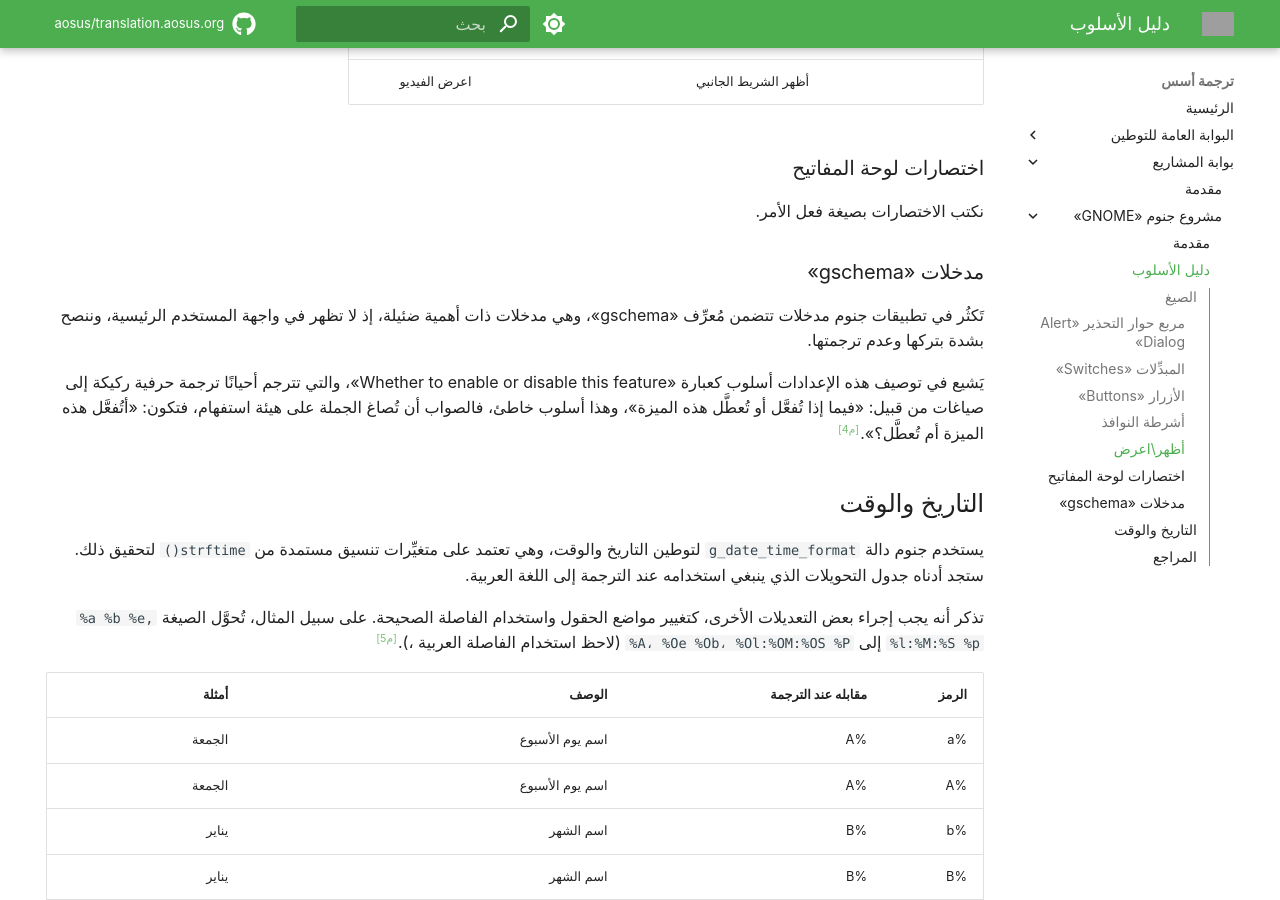
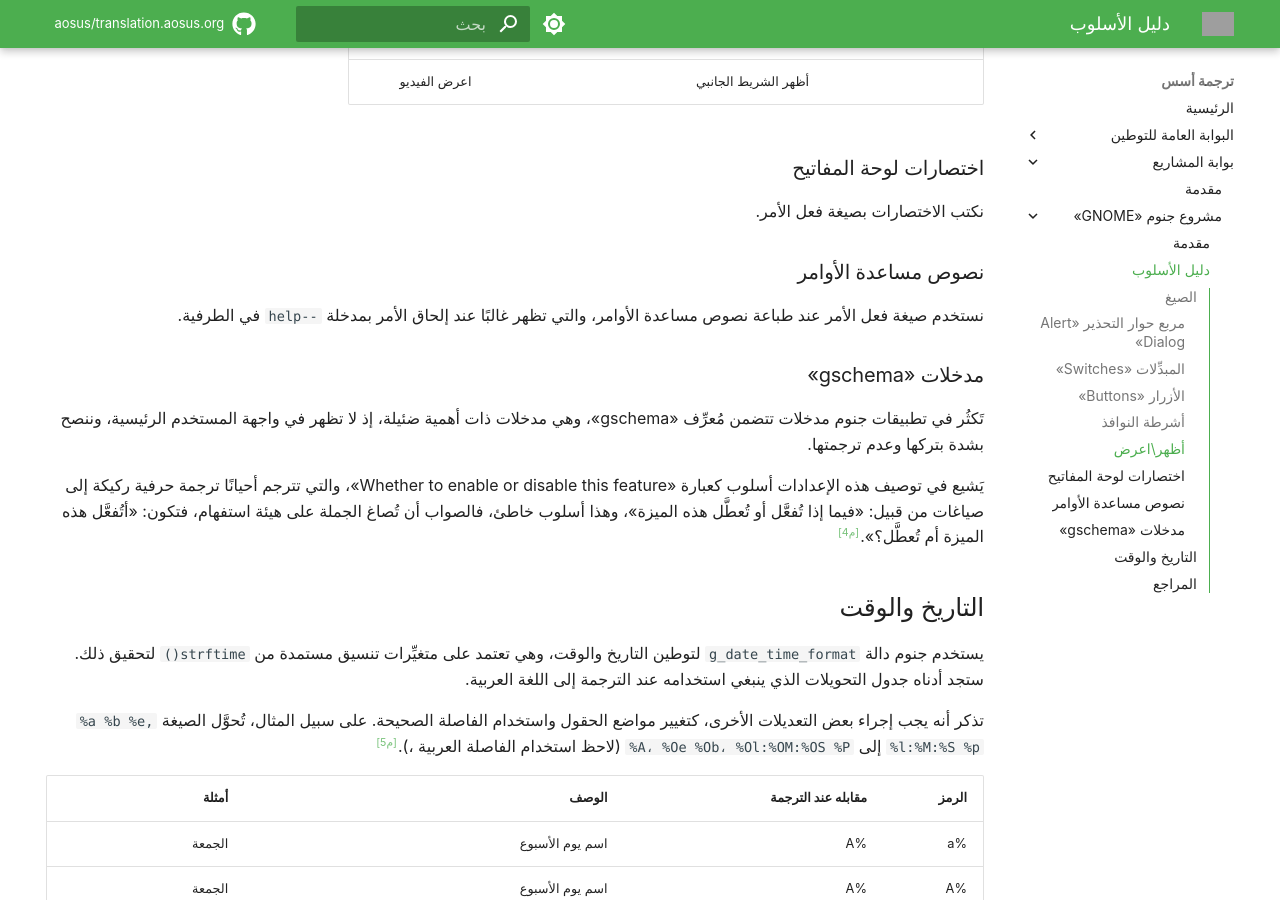
Before and after one commit to aosus/translation.aosus.org, an MkDocs documentation site: the page built from source/projects/gnome/guidelines.md, in a window 1280 px wide and 900 px high, scrolled down 2847 px. Built offline with MkDocs 1.6.1 and Material for MkDocs 9.7.7, drawn with Linux system fonts in a browser that asks for light colours; some web fonts are replaced; comment, search, counter and statistics services are not loaded; grey boxes are pictures that could not be loaded.

Commit message:
GNOME Guidelines: help text

````diff
--- a/source/projects/gnome/guidelines.md
+++ b/source/projects/gnome/guidelines.md
@@ -53,6 +53,9 @@
 
 ### اختصارات لوحة المفاتيح
 نكتب الاختصارات بصيغة فعل الأمر.
+
+### نصوص مساعدة الأوامر
+نستخدم صيغة فعل الأمر عند طباعة نصوص مساعدة الأوامر، والتي تظهر غالبًا عند إلحاق الأمر بمدخلة ```--help``` في الطرفية.
 
 ### مدخلات «gschema»
 تَكثُر في تطبيقات جنوم مدخلات تتضمن مُعرِّف «gschema»، وهي مدخلات ذات أهمية ضئيلة، إذ لا تظهر في واجهة المستخدم الرئيسية، وننصح بشدة بتركها وعدم ترجمتها.
````
